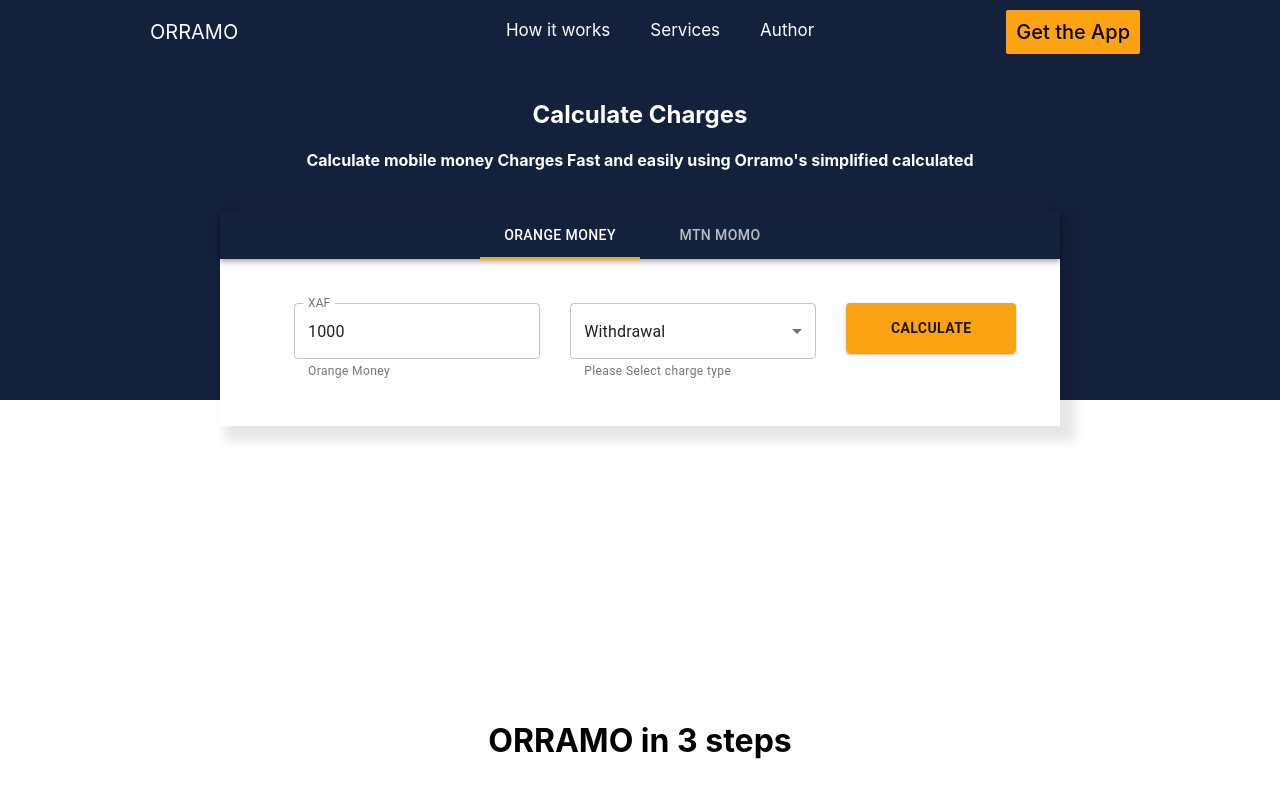
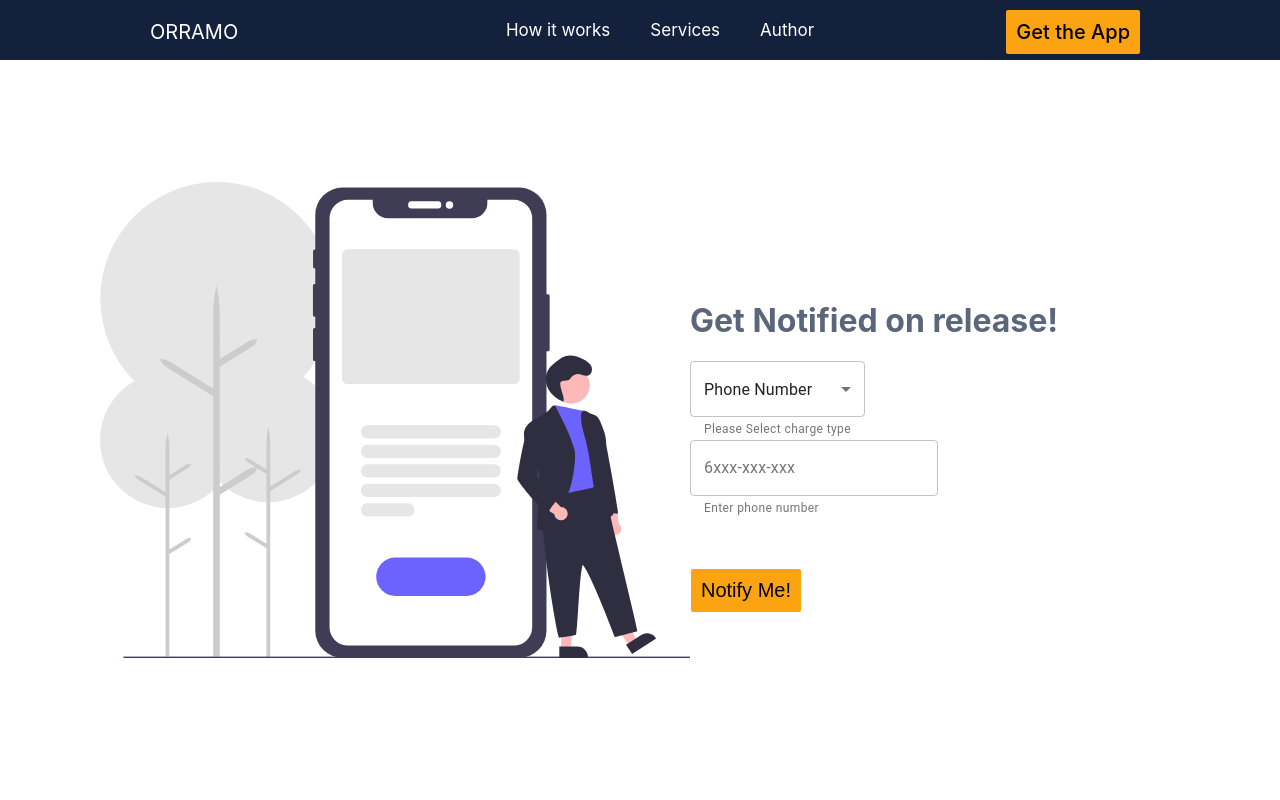
Before and after one commit to ato237/orramo-frontend, a React (Create React App) app: page /download in a window 1280 px wide. Shown: the top 800 px of the page. Built offline with nearby package versions, Linux system fonts and the light colour scheme.

Commit message:
added new page for email validation

```diff
--- a/src/App.js
+++ b/src/App.js
@@ -1,21 +1,19 @@
 import React from "react";
-import Navbar from "./Navbar";
-import { BrowserRouter as Router } from "react-router-dom";
-import MainContent from "./MainContent";
-import Services from "./Service";
-import ContentSection from "./ContentSection";
-import Banner from "./Helper/Banner";
-import Footer from "./Footer";
+import { BrowserRouter as Router,Switch,Route } from "react-router-dom";
+import Home from "./PageOranizer/Home";
+import Download from "./Download";
+import Navbar from './Navbar'
+import Footer from './Footer'
 
 function App() {
   return (
     <>
       <Router>
-        <Navbar />
-        <MainContent />
-        <Services />
-        <Banner/>
-        <ContentSection />
+      <Navbar />
+        <Switch>
+          <Route path="/" exact component={Home} />
+          <Route path ="/download" exact component ={Download}/>
+        </Switch>
         <Footer/>
       </Router>
     </>
--- a/src/ContentSection/ContentSectionElements.js
+++ b/src/ContentSection/ContentSectionElements.js
@@ -1,5 +1,5 @@
 import styled from "styled-components";
-
+import {Link} from 'react-router-dom'
 export const ContentSectionContainer = styled.div`
   display: grid;
   z-index: 1;
@@ -63,7 +63,8 @@
 
   }
 `;
-export const ContentAction = styled.button`
+export const ContentAction = styled(Link)`
+text-decoration: none;
   background-color: #ffa500;
   color: black;
   border: none;
@@ -92,9 +93,11 @@
     margin: 40px 130px;
     padding: 5px 30px;
     font-size: 15px;
-
-
-
-
+  }
+  @media screen and (max-width: 557px) {
+    transition: 0.2s ease-in-out;
+    margin: 40px 130px;
+    padding: 5px 30px;
+    font-size: 14px;
   }
 `;
--- a/src/ContentSection/index.js
+++ b/src/ContentSection/index.js
@@ -19,7 +19,7 @@
         <ContentSectionText>
           <ContentH1>Mobile App Coming Soon</ContentH1>
           <ContentP>Continue using orramo on your browser and be first to be notified when we release our mobile app</ContentP>
-          <ContentAction>Notify Me!</ContentAction>
+          <ContentAction to ="/download">NotifyMe!</ContentAction>
         </ContentSectionText>
       </ContentSectionWrapper>
     </ContentSectionContainer>
--- /dev/null
+++ b/src/Download/DownloadElement.js
@@ -0,0 +1,94 @@
+import styled from 'styled-components'
+
+
+export const DownloadContainer = styled.div`
+  height: 600px;
+  display: grid;
+justify-content: center;
+margin-right: auto;
+margin-left: auto;
+
+background: #fff;
+padding: 100px 0 0 100px;
+
+@media screen and (max-width:830px){
+    padding-top: 50px;
+}
+`
+export const DownloadWrapper = styled.div`
+margin-bottom: 80px;
+background-color: #fff;
+ display: grid;
+  grid-auto-columns: minmax(auto, 1fr);
+  align-items: center;
+  grid-template-areas: "col2 col1";
+
+  @media screen and (max-width: 830px) {
+    display: block;
+    margin-top: 100px;
+
+  }
+
+`
+export const Form = styled.form`
+`
+export const DownloadInfo = styled.input`
+padding: 10px 150px 10px 0;
+
+@media screen and (max-width: 470px ){
+    padding: 10px 80px 10px 0;
+
+}
+`
+export const NotifyButton = styled.button`
+border:none;
+border-radius: 2px;
+  position: relative;
+  top: 40px;
+  font-size: 20px;
+  text-decoration: none;
+  font-weight: 500;
+  color: #000;
+  background-color: #fca311;
+  padding: 10px;
+  margin: 10px -10px -50px 1px;
+
+  &:hover {
+    transition: 0.1s ease-in-out;
+    opacity: 80%;
+  }
+
+`
+export const Image = styled.img`
+width: 100%;
+@media screen and (max-width:830px){
+    display: flex;
+    justify-content: center;
+    position: relative;
+    bottom:40px;
+    right: 50px;
+    width: 80%;
+    padding-bottom: 50px;
+
+}
+@media screen and (max-width:470px){
+    width: 250px;
+    padding-bottom: 50px;
+}
+`
+
+export const Label = styled.label`
+    color: #000;
+    font-size: 20px;
+    @media screen and (max-width: 470px ){
+        font-size: 15px;
+
+}
+`
+export const ContentH1 = styled.h1`
+color: #5C667B;
+@media screen and (max-width: 830px ){
+        font-size: 15px;
+
+}
+`;
--- /dev/null
+++ b/src/Download/index.js
@@ -0,0 +1,71 @@
+import React, { useState } from "react";
+import { TextField } from "@material-ui/core";
+import {
+  DownloadContainer,
+  DownloadWrapper,
+  Form,
+  DownloadInfo,
+  NotifyButton,
+  Image,
+    Label,
+  ContentH1
+} from "./DownloadElement";
+
+import img from "../Images/mobile.svg";
+
+
+
+const Download = () => {
+  const [phone, setPhone] = useState(true);
+  const [email, setEmail] = useState("");
+  const [phoneNumber, setPhoneNumber] = useState("");
+
+  return (
+      <DownloadContainer>
+          <DownloadWrapper>
+
+              <Image src={img} />
+
+              <Form>
+              <ContentH1>Get Notified on release!</ContentH1>
+
+          <TextField
+            onChange={() => setPhone(!phone)}
+            id="outlined-select-currency-native"
+            select
+            SelectProps={{
+              native: true,
+            }}
+            helperText="Please Select charge type"
+            variant="outlined"
+          >
+            <option>Phone Number</option>
+            <option>Email Address</option>
+          </TextField>
+          <TextField
+            style={phone ? { display: "none" } : { display: "block" }}
+            onChange={(e) => setEmail(e.target.value)}
+            value={email}
+            id="outlined-basic"
+            label="example@gmail.com"
+            variant="outlined"
+            helperText="Enter email"
+                  />
+                   <TextField
+            style={!phone ? { display: "none" } : { display: "block" }}
+            onChange={(e) => setEmail(e.target.value)}
+            value={email}
+            id="outlined-basic"
+            label="6xxx-xxx-xxx"
+            variant="outlined"
+            helperText="Enter phone number"
+          />
+
+          <NotifyButton type="submit">Notify Me!</NotifyButton>
+        </Form>
+      </DownloadWrapper>
+    </DownloadContainer>
+  );
+};
+
+export default Download;
--- a/src/Footer/index.js
+++ b/src/Footer/index.js
@@ -24,16 +24,16 @@
             <FooterLinkItems></FooterLinkItems>
             <FooterLinkItems>
               <FooterLinkTitle> Mobile App</FooterLinkTitle>
-              <FooterLink to="/signin">Get it Now</FooterLink>
-              <FooterLink to="/signin">More Info</FooterLink>
+              <FooterLink to="/download">Get it Now</FooterLink>
+              <FooterLink to="/download">More Info</FooterLink>
             </FooterLinkItems>
           </FooterLinksWrapper>
           <FooterLinksWrapper>
             <FooterLinkItems>
             <FooterLinkTitle> Get help </FooterLinkTitle>
-              <FooterLink to="/signin">Support</FooterLink>
-              <FooterLink to="/signin">Contact</FooterLink>
-              <FooterLink to="/signin">Author</FooterLink>
+              <FooterLink to="/download">Support</FooterLink>
+              <FooterLink to="/download">Contact</FooterLink>
+              <FooterLink to="/download">Author</FooterLink>
             </FooterLinkItems>
             <FooterLinkItems>
 
--- a/src/Navbar/index.js
+++ b/src/Navbar/index.js
@@ -22,7 +22,7 @@
       <NavbarContainer>
         <NavbarWrapper>
           <NavbarElements>
-            <NavLinksLogo>ORRAMO</NavLinksLogo>
+            <NavLinksLogo to ="/">ORRAMO</NavLinksLogo>
           </NavbarElements>
           <NavbarElements>
             <NavLinks>How it works</NavLinks>
@@ -40,7 +40,7 @@
               <MenuBar onClick={handleClick} />
             )}
 
-            <NavLinksButton>Get the App</NavLinksButton>
+            <NavLinksButton to='download'>Get the App</NavLinksButton>
           </NavbarElements>
         </NavbarWrapper>
       </NavbarContainer>
--- /dev/null
+++ b/src/PageOranizer/Home.js
@@ -0,0 +1,18 @@
+import React from "react";
+import MainContent from "../MainContent";
+import Services from "../Service";
+import ContentSection from "../ContentSection";
+import Banner from "../Helper/Banner";
+
+function Home() {
+  return (
+    <>
+        <MainContent />
+        <Services />
+        <Banner/>
+        <ContentSection />
+    </>
+  );
+}
+
+export default Home;
```
Also changed, not shown: src/Images/mobile.svg (added).
